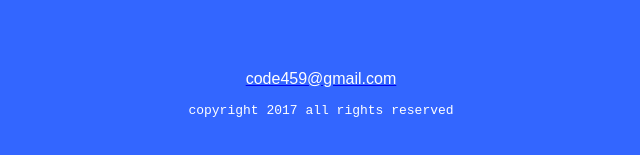
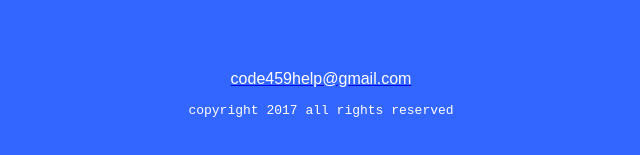
Before and after one commit to code459/code459.github.io, a plain HTML site: page index.html in a window 1280 px wide. Shown: the part 249-404 px from the top of the page, 319-959 px from the left. Drawn offline with Linux system fonts and the light colour scheme.

Commit message:
html
changed email address

```diff
--- a/index.html
+++ b/index.html
@@ -528,7 +528,7 @@ input[type="text"], input[type="password"], textarea {
               style="font-family: Helvetica,Arial,sans-serif;"><code style="font-weight: bold;"><span
 
                   style="color: white;">situational awareness</span></code></span></a></h1>
-        <p><a href="mailto:code459@gmail.com"><span style="color: white;">code459@gmail.com</span></a></p>
+        <p><a href="mailto:code459help@gmail.com"><span style="color: white;">code459help@gmail.com</span></a></p>
         <pre><span style="color: white;">copyright 2017 all rights reserved</span></pre>
       </div>
     </div>
```
